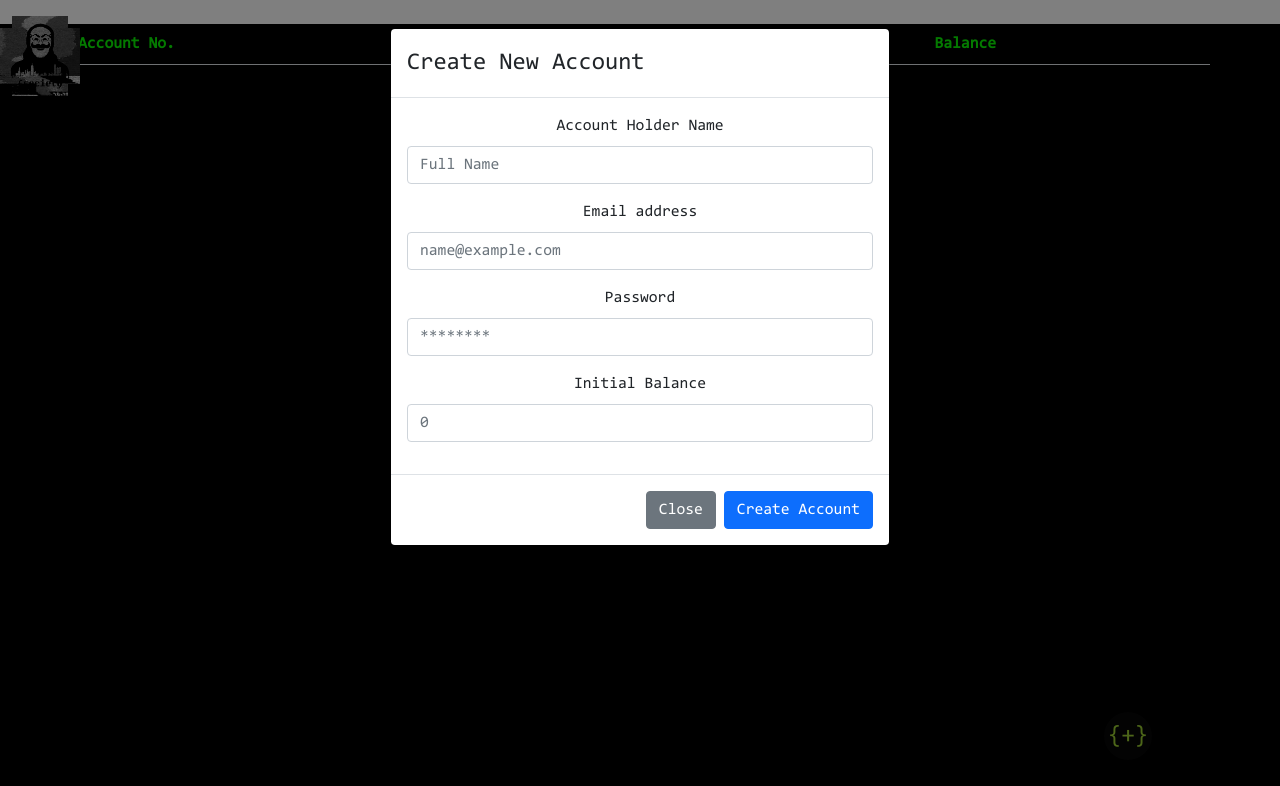
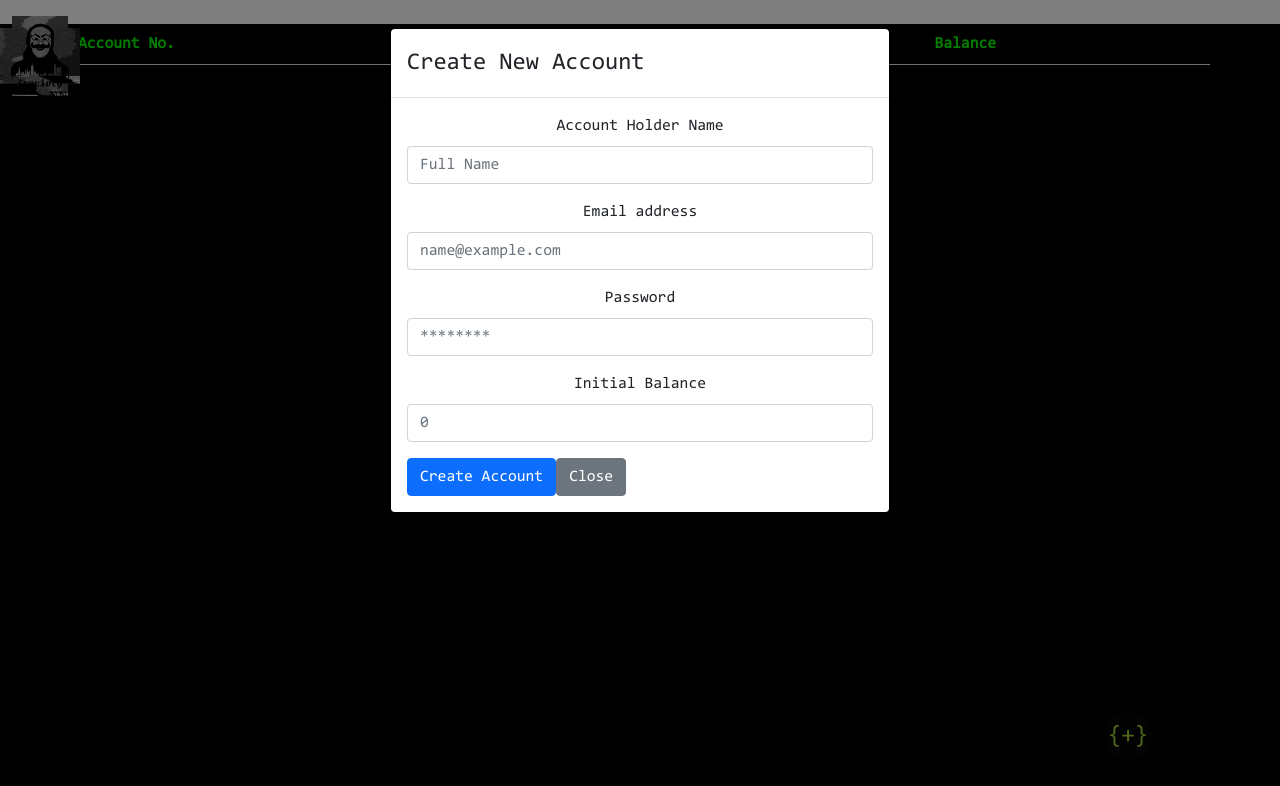
Before and after one commit to arwiemendoza/Bank, a React (Create React App) app in the folder Activity-7/banking-app/: page /accounts in a window 1280 px wide. Both pictures are taken after a click on the button "{+}". Shown: the top 786 px of the page. Built offline with nearby package versions, Linux system fonts and the light colour scheme.

Commit message:
testing new branch

```diff
--- a/Activity-7/banking-app/src/components/Accounts/AccountList.js
+++ b/Activity-7/banking-app/src/components/Accounts/AccountList.js
@@ -107,7 +107,7 @@ const AccountList = (props) => {
 
     // Function for account creation
     const handleCreateAcct = () => {
-        setShow(false)
+        /* setShow(false) */
 
         console.log(bal)
 
@@ -200,11 +200,11 @@ const AccountList = (props) => {
                     <Form id="register2">
                         <Form.Group className="mb-3">
                             <Form.Label>Account Holder Name</Form.Label>
-                            <Form.Control type="text" placeholder="Full Name" ref={acctNameRef} id="name_input" onChange={(e) => setAcctName(e.target.value)} onKeyPress={handleRegKeypress}/>
+                            <Form.Control type="text" placeholder="Full Name" required ref={acctNameRef} id="name_input" onChange={(e) => setAcctName(e.target.value)} onKeyPress={handleRegKeypress}/>
                         </Form.Group>
                         <Form.Group className="mb-3">
                             <Form.Label>Email address</Form.Label>
-                            <Form.Control type="email" placeholder="name@example.com" ref={acctEmailRef} onChange={(e) => setAcctEmail(e.target.value)} onKeyPress={handleRegKeypress}/>
+                            <Form.Control type="email" placeholder="name@example.com" required="true" ref={acctEmailRef} onChange={(e) => setAcctEmail(e.target.value)} onKeyPress={handleRegKeypress}/>
                         </Form.Group>
                         <Form.Group className="mb-3">
                             <Form.Label>Password</Form.Label>
@@ -214,16 +214,14 @@ const AccountList = (props) => {
                             <Form.Label>Initial Balance</Form.Label>
                             <Form.Control className="number-input" type="number" placeholder="0" ref={initBalRef}  onChange={(e) => setBal(e.target.value)} onInput={validate} onKeyPress={handleRegKeypress}/>
                         </Form.Group>
+                        <Button type="submit" variant="primary" onClick={handleCreateAcct}>
+                            Create Account
+                        </Button>
+                        {<Button variant="secondary" onClick={handleClose}>
+                            Close
+                        </Button>}
                     </Form>
                 </Modal.Body>
-                <Modal.Footer>
-                <Button variant="secondary" onClick={handleClose}>
-                    Close
-                </Button>
-                <Button type="submit" variant="primary" onClick={handleCreateAcct}>
-                    Create Account
-                </Button>
-                </Modal.Footer>
             </Modal>
         </div>
     )
```
